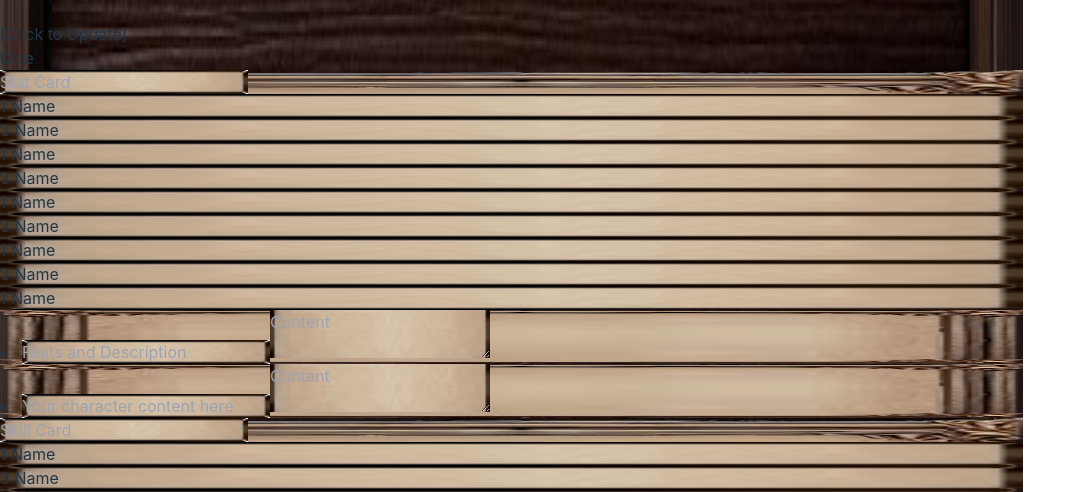
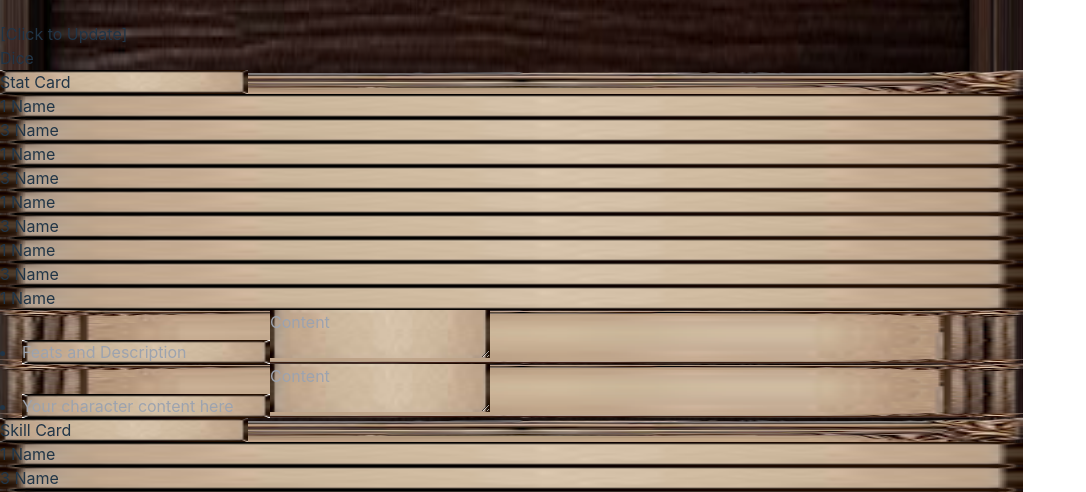
Before and after one commit to frenzie24/charactercompendium, a React (Vite) app in the folder client/: page / in a window 1280 px wide. Shown: the part 2814-3306 px from the top of the page, without its empty margins (0-1086 px from the left). Built offline with nearby package versions, Linux system fonts and the light colour scheme.

Commit message:
storing current input from skill and stat cards with app level const's **not using state right now, bad behavioradd -A*

```diff
--- a/client/src/App.jsx
+++ b/client/src/App.jsx
@@ -1,4 +1,4 @@
-import { useState } from 'react'
+import { useEffect, useState } from 'react'
 import './App.css'
 
 import BottomView from './components/views/BottomView'
@@ -15,20 +15,44 @@ import CharacterSheetView from './components/views/CharacterSheetView';
 function App() {
   const [count, setCount] = useState(0)
   const symbol = '+';
-
+  let statList= [];
+  let skillList =[];
   const handleClick = (ev) => {
 
+  }
+
+  const handleListChange = (target, parent) => {
+    let name = parent.attributes.getNamedItem('name') ;
+    if (parent.getAttribute('name') == 'Stat') {
+      const list = [...statList, target.value];
+      statList = list;
+    } else {
+      const list = [...skillList, target.value];
+      skillList = list;
+    }
   }
   // THE parent handleChange hook, use this as an example when creating edit, save, and post hooks
   const handleChange = (ev, setCallBackState) => {
 
-    // ev.preventDefault();
+     ev.preventDefault();
+
+
     const target = ev.target;
+    const parent = target.parentElement;
+    setCallBackState(target.value);
+    if (parent.tagName == "LI") {
+      handleListChange(target, parent)
+    }
+
     debugger;
-    setCallBackState(target.value);
 
-}
-    // we need to take this and make a view for the character sheet
+
+  }
+
+  useEffect(()=>{
+    console.log(`stat or skill listupdated`)
+  }, [statList, skillList])
+  // we need to take this and make a view for the character sheet
   return (
     <>
       <div className='tablebg flex flex-row flex-wrap w-screen justify-center items-start px-5 py5 '>
--- a/client/src/components/views/CharacterSheetView.jsx
+++ b/client/src/components/views/CharacterSheetView.jsx
@@ -7,9 +7,9 @@ function CharacterSheetView({ HandleChange }) {
 
     const [editMode, setEditMode] = useState(false);
 
-    const useGetVal = () => {
+    const useGetVal = (val) => {
 
-        return editMode;
+       debugger;
     }
 
     const useHandleEditToggle = () => {
--- a/client/src/components/views/InputView.jsx
+++ b/client/src/components/views/InputView.jsx
@@ -23,8 +23,8 @@ const Inputview = ({ placeholder, HandleChange, useGetVal, Key }) => {
 
     // our change hanlder alllll the way from SheetBottom
     // component flow goes SheetBottom -> ListView -> Inputview
-    const handleChange = (ev) => HandleChange(ev, setInput);
-
+    const handleChange = (ev) =>{ HandleChange(ev, setInput);
+}
     const handleBlur = () => {
         setEditMode(false); // Disable edit mode on blur (when user clicks away)
     };
@@ -41,7 +41,7 @@ const Inputview = ({ placeholder, HandleChange, useGetVal, Key }) => {
 
         <>
             {editMode ?
-                (<input id={`input${key}`}type='text' className="inputbg text-black text-center h-8 round-lg w-36" value={input} onChange={handleChange} onBlur={handleBlur} autoFocus placeholder={_placeholder}></input>) :
+                (<input id={`input${key}`}type='text' className="inputbg text-black text-center h-8 round-lg w-36" value={input} onChange={handleChange} onBlur={handleBlur} autoFocus></input>) :
                 (<h4 id={`h4${key}`} className=" inputbg text-black text-center round-lg w-36 h-8" onClick={handleClick}>{input ? input : _placeholder}</h4>)}
         </>
     );
--- a/client/src/components/views/ListView.jsx
+++ b/client/src/components/views/ListView.jsx
@@ -18,10 +18,10 @@ const ListView = ({ listName, HandleChange, useGetVal, Items }) => {
     const [list, setList] = useState(validateState(Items, ['1', '3', '1', '3', '1', '3', '1', '3', '1']))
     // callback hook to pass to child list items goes here
 
-
+    let uuid = uuidv4();
     const listItems = list.map(entry => {
         const id = uuidv4();
-        return (<li key={id} className=" "><Inputview HandleChange={HandleChange} placeholder={`${entry} Name`} useGetVal={useGetVal} Key={id} />  </li>);
+        return (<li key={id} id={uuid} name={name} className=" "><Inputview HandleChange={HandleChange} placeholder={`${entry} Name`} useGetVal={useGetVal} Key={id} />  </li>);
     }
     )
     //handle input on name
@@ -33,8 +33,8 @@ const ListView = ({ listName, HandleChange, useGetVal, Items }) => {
 
             {/* <StepBtn onClick={() => { }} symbol={'-'} /> */}
             <div className=" w-72 py-4 [&_*]:w-64 flex flex-row flex-wrap justify-center items-start">
-                <input id={`${name}Card`} className="inputbg h-10 w-full" type="text" onChange={handleChange} placeholder={`${name} Card`} />
-                <ul id={`{name}List`} className="flex h-full flex-col flex-wrap items-start">
+                <input id={`Card${uuid}`} className="inputbg h-10 font-medium w-full" type="text" value={`${name} Card`} onChange={handleChange} placeholder={`${name} Card`} disabled />
+                <ul id={`List${uuid}`} className="flex h-full flex-col flex-wrap items-start">
                     {listItems}
                 </ul>
             </div>
```
